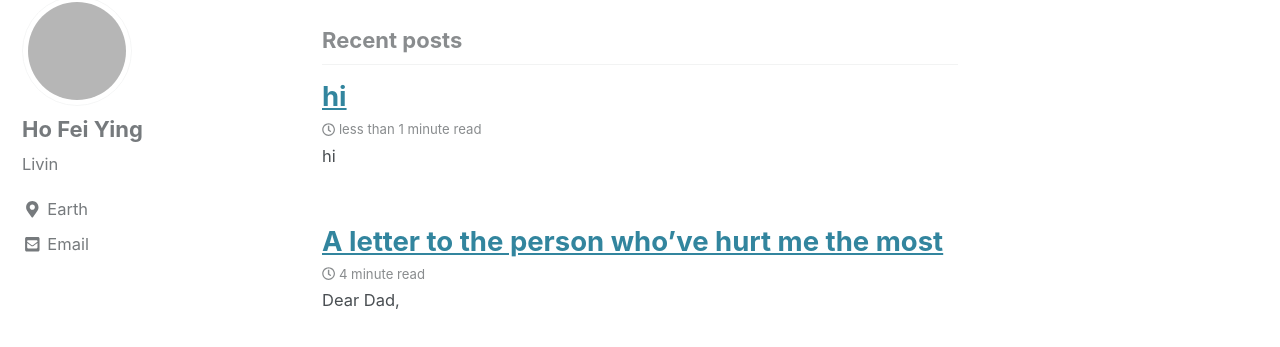
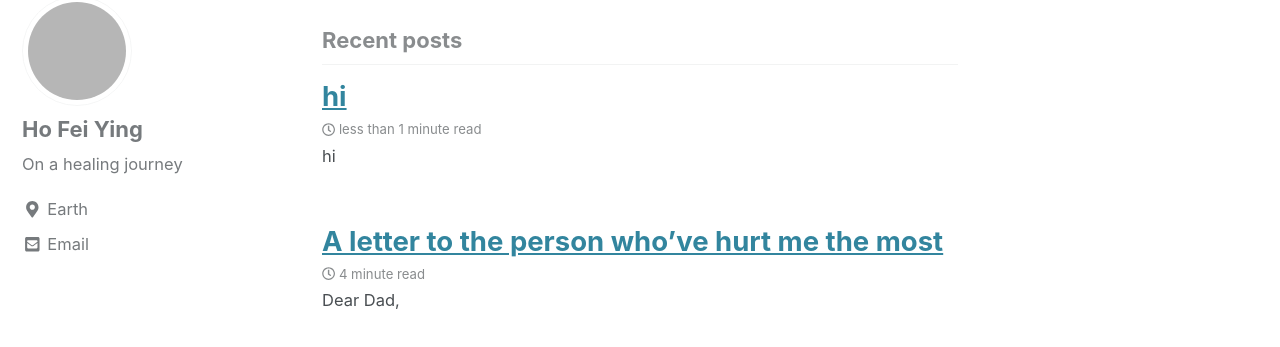
Before and after one commit to feisty171/blog, a Jekyll site: the page built from index.html, in a window 1280 px wide. Shown: the part 115-462 px from the top of the page. Built offline with Jekyll 4.4.1, drawn with Linux system fonts in a browser that asks for light colours; cached includes are drawn as plain includes; nearby versions of some CDN libraries; the list of posts is cut into pages by our own code; grey boxes are pictures that could not be loaded.

Commit message:
Update _config.yml

```diff
--- a/_config.yml
+++ b/_config.yml
@@ -107,7 +107,7 @@ analytics:
 author:
   name             : "Ho Fei Ying"
   avatar           : "https://avatars.githubusercontent.com/u/203210490?s=400&u=2090ad4e0ee317434da4ddb27551c7709449116b&v=4" # path of avatar image, e.g. "/assets/images/bio-photo.jpg"
-  bio              : "Livin"
+  bio              : "On a healing journey"
   location         : "Earth"
   email            : "feistyho17@gmail.com"
 
```
